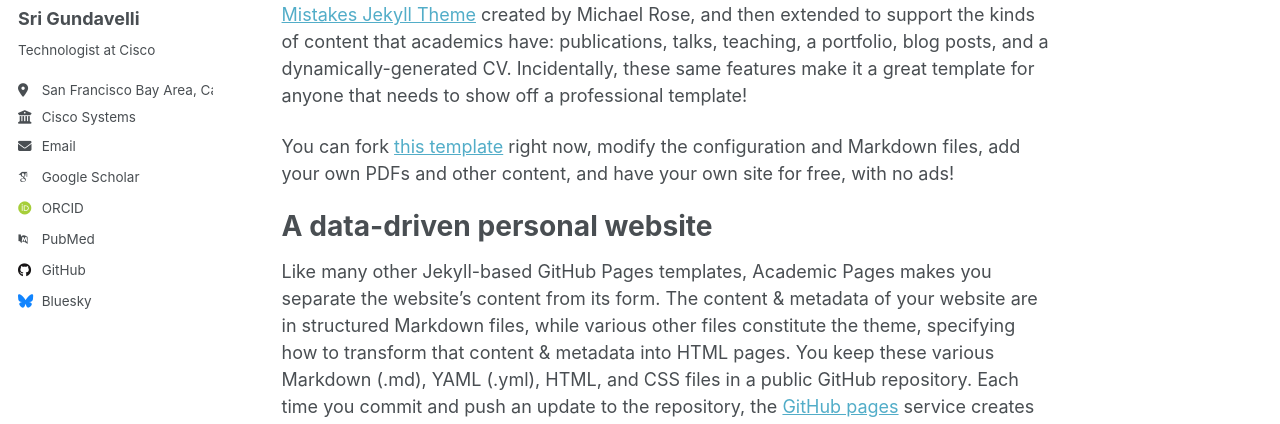
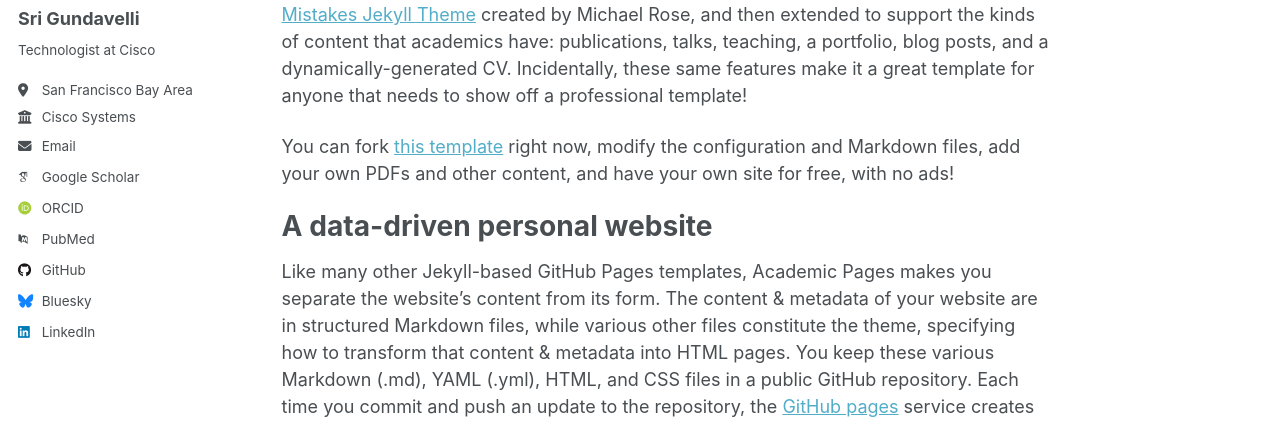
Before and after one commit to srigundavelli/srigundavelli.github.io, a Jekyll site: the page built from _pages/about.md, in a window 1280 px wide. Shown: the part 276-700 px from the top of the page. Built offline with Jekyll 4.4.1, drawn with Linux system fonts in a browser that asks for light colours; some web fonts are replaced; a script that is not in the unit is left out; part of the change alters nothing that is shown.

Commit message:
Update _config.yml

```diff
--- a/_config.yml
+++ b/_config.yml
@@ -12,7 +12,7 @@ site_theme               : "default" # Currently available options are "default"
 title                    : "Sri Gundavelli"
 title_separator          : "-"
 name                     : "Sri Gundavelli"
-description              : "Wireless Researcher at Cisco"
+description              : "Researcher at Cisco"
 url                      : https://academicpages.github.io # The base hostname & protocol for your site e.g. "https://[your GitHub username].github.io",
                                                            # or if you already have some other page hosted on Github then use "https://[your GitHub username].github.io/[Your Repo Name]"
 baseurl                  : "" # the subpath of your site, e.g. "/blog"
@@ -27,7 +27,7 @@ author:
   name             : "Sri Gundavelli"
   pronouns         : # example: "she/her"
   bio              : "Technologist at Cisco"
-  location         : "San Francisco Bay Area, California"
+  location         : "San Francisco Bay Area"
   employer         : "Cisco Systems"
   uri              : # URL
   email            : "none@example.org"
@@ -35,7 +35,7 @@ author:
   # Academic websites
   academia         : # URL
   arxiv            : # URL - Update with the correct link to your profile
-  googlescholar    : "https://scholar.google.com/citations?user=PS_CX0AAAAAJ"
+  googlescholar    : "https://scholar.google.com/citations?user=gqJyUj8AAAAJ&hl=en"
   inspire-hep      : # URL
   impactstory      : # URL
   orcid            : "https://orcid.org/yourorcidurl"
@@ -66,7 +66,7 @@ author:
   keybase          : # Username
   instagram        : # Username
   lastfm           : # Username
-  linkedin         : # Username
+  linkedin         : sri-gundavelli-2232a42
   mastodon         : # URL
   medium           : # URL
   pinterest        : # Username
```
